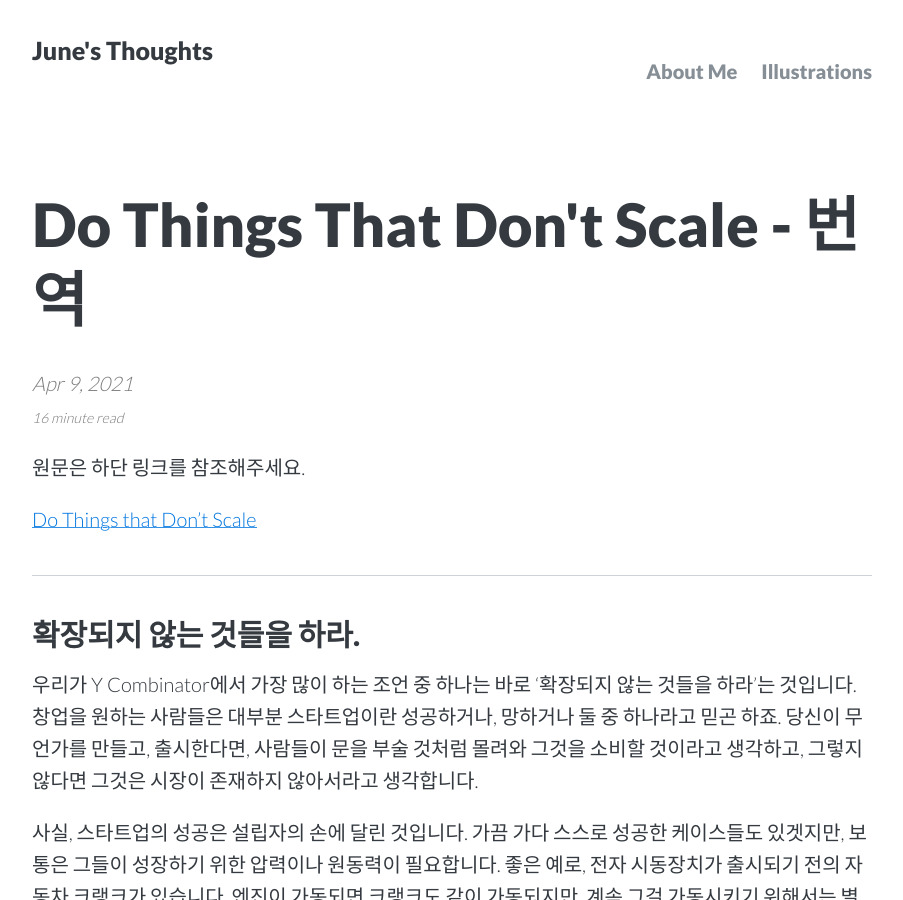
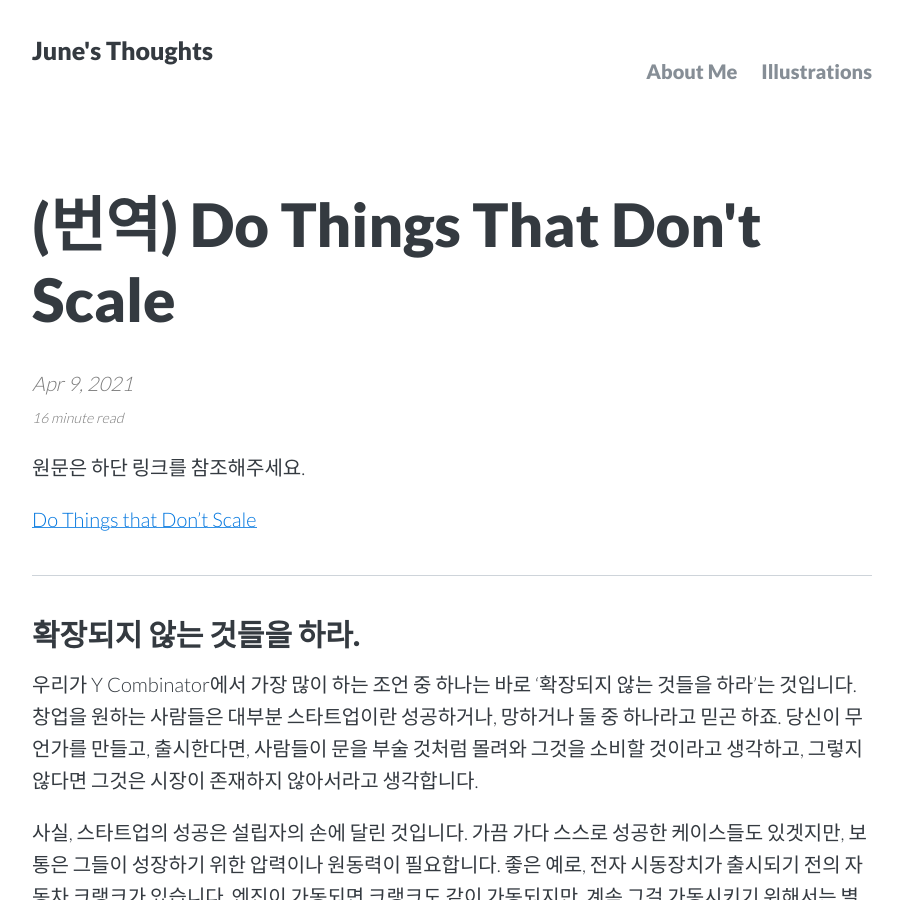
Before and after one commit to kangjune/kangjune.github.io, a Jekyll site: the page built from _posts/2021-04-09-first-post.md, in a window 1280 px wide and 900 px high. Shown: the whole window, without its empty margins (188-1091 px from the left). Built offline with Jekyll 4.4.1, drawn with Linux system fonts in a browser that asks for light colours.

Commit message:
Update 2021-04-09-first-post.md

```diff
--- a/_posts/2021-04-09-first-post.md
+++ b/_posts/2021-04-09-first-post.md
@@ -1,6 +1,6 @@
 ---
 layout: post
-title: Do Things That Don't Scale - 번역
+title: (번역) Do Things That Don't Scale
 date: 2021-04-09 16:45:28
 summary: 확장되지 않은 것들을 하라(폴 그레이엄)의 번역문이다.
 categories: Startups Design
```
